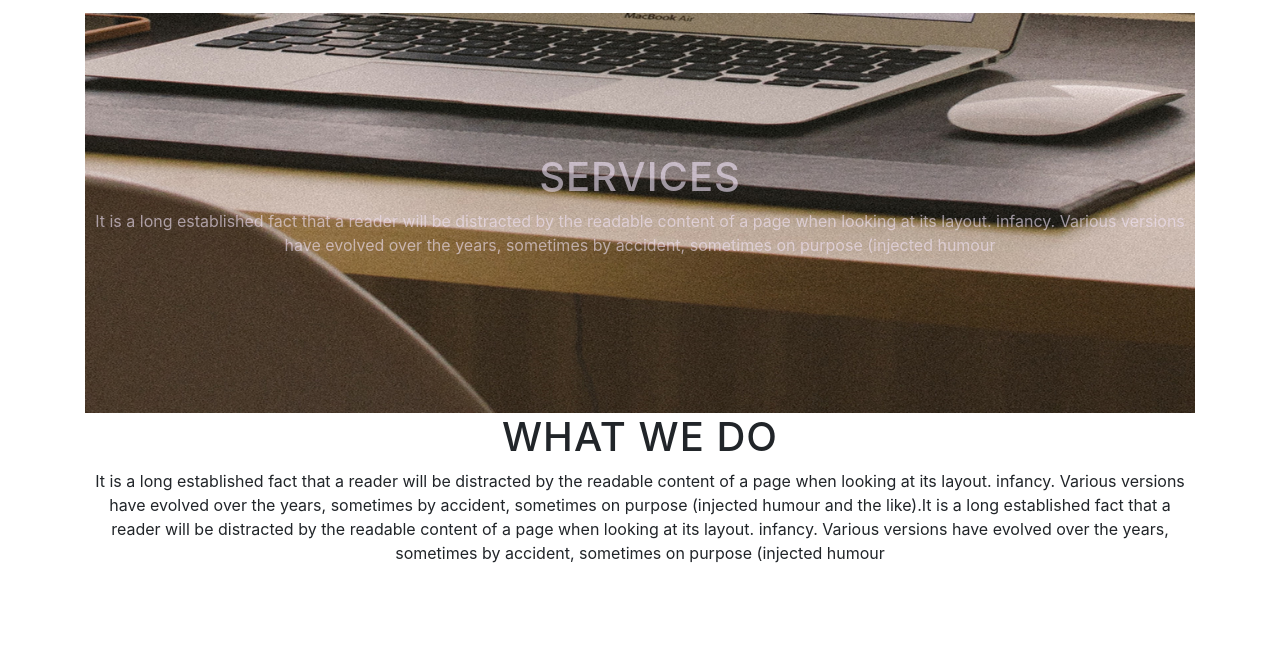
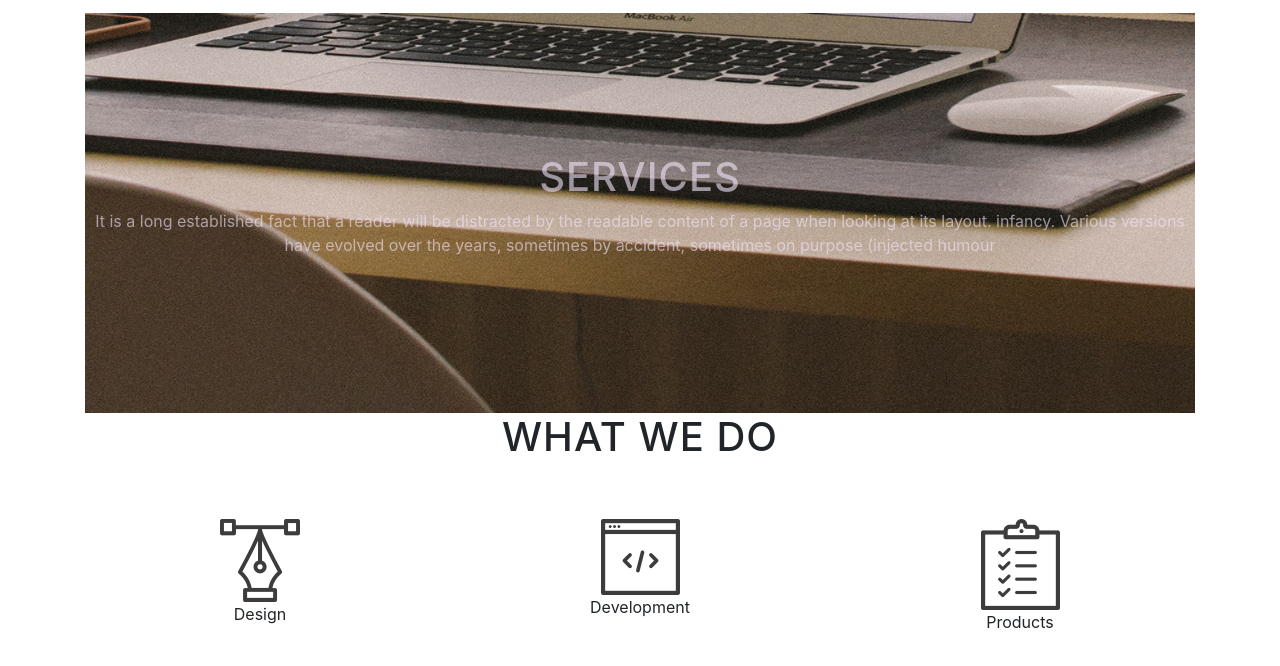
Before and after one commit to Amukozoberit/delanistudios, a plain HTML site: page index.html in a window 1280 px wide. Shown: the part 555-1221 px from the top of the page. Before the commit the page ends 1120 px from the top, so only its background shows below. Drawn offline with nearby package versions, Linux system fonts and the light colour scheme.

Commit message:
added what we do icons plus padding

```diff
--- a/css/style.css
+++ b/css/style.css
@@ -25,3 +25,18 @@
     width: 100%;
     color: #fff;
 }
+
+
+/* .row {
+                display: table;
+                width: 100%;
+            } */
+
+.col {
+    /* border: solid black 1PX; */
+    display: block;
+    width: 100%;
+    display: table-cell;
+    padding-top: 50px;
+    padding-bottom: 50px;
+}
--- a/index.html
+++ b/index.html
@@ -36,10 +36,19 @@
         </div>
         <div class="what-we-do text-center mt-0">
             <h1>WHAT WE DO</h1>
-            <p>It is a long established fact that a reader will be distracted by the readable content of a page when looking at its layout. infancy. Various versions have evolved over the years, sometimes by accident, sometimes on purpose (injected humour
-                and the like).It is a long established fact that a reader will be distracted by the readable content of a page when looking at its layout. infancy. Various versions have evolved over the years, sometimes by accident, sometimes on purpose
-                (injected humour
-            </p>
+
+            <div class="row">
+                <div class="col">
+                    <img src="./images/assets/services_icons/design_icon.png" alt="">
+                    <p>Design</p>
+                </div>
+                <div class="col"><img src="./images/assets/services_icons/dev_icon.png" alt="">
+                    <p>Development</p>
+                </div>
+                <div class="col"><img src="./images/assets/services_icons/product_icon.png" alt="">
+                    <p>Products</p>
+                </div>
+            </div>
         </div>
     </div>
 </body>
```
Lines whose indentation alone changed are shown as unchanged.
